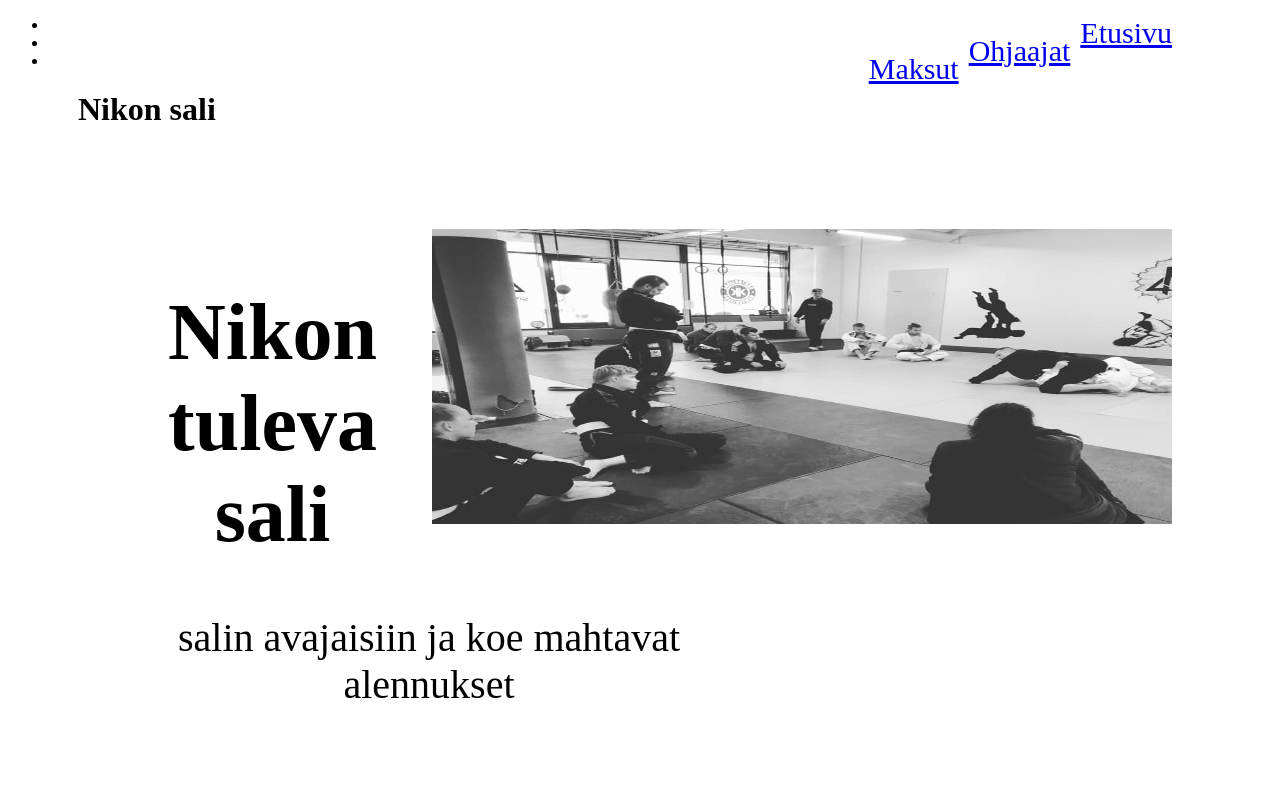
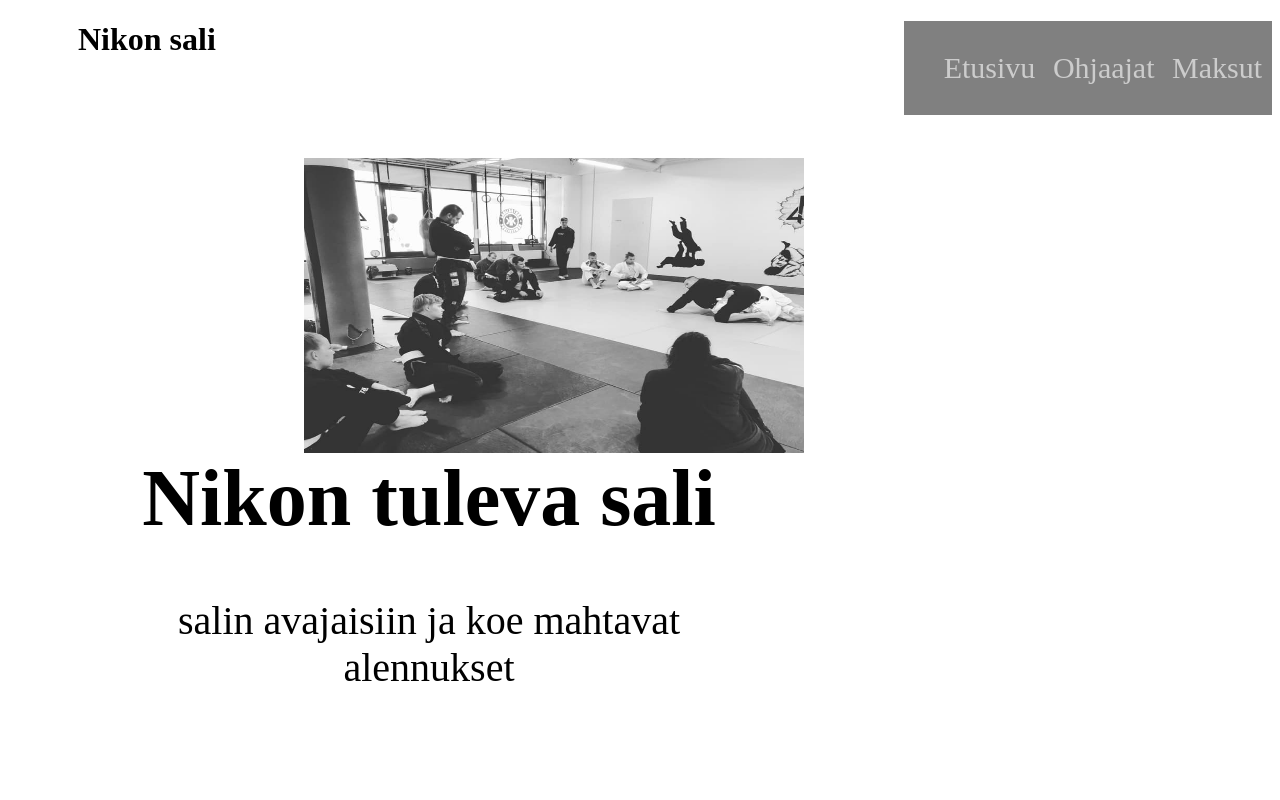
Before and after one commit to nicozez1/niko_rantalawww21, a plain HTML site: page index.html in a window 1280 px wide. Shown: the top 800 px of the page. Drawn offline with Linux system fonts and the light colour scheme.

Commit message:
style changes and navbar fix

```diff
--- a/css/style.css
+++ b/css/style.css
@@ -10,17 +10,29 @@
     margin:100px;
 }
 
-#navbar{
+#nav{
+    background-color: gray;
     float:right;
     font-size: 30px;
 }
+#nav ul li {
+    display: inline-block;
+
+}
+
+#nav ul li a{
+	color: #CCC;
+    text-decoration: none;
+}
+
+
 
 #biglogo{
     float:right;
     height:295px;
-    width:740px;
+    width:500px;
     margin-right:100px;
-    margin-top:79px;
+    margin-top:78px;
 }
 
 #matchbanner{
--- a/index.html
+++ b/index.html
@@ -7,17 +7,21 @@
             <meta name="description" content="Tämä sivu on minun uudelle salille tehty esimerkki">
             <!--tässä linkitetään css filu-->
             <link rel="stylesheet" href="css/style.css"type="text/css">
+            <style type="text/css"></style>
             <!--Here i set title icon-->
             <link rel="icon" href="images/icon.png" type="image/x-icon">
 
         </head>
         <body>
         <!--Exercise2-->
+        <div id="nav">
         <ul>
-        <li><a id="navbar" style="margin-right: 100px;" href="index.html">Etusivu</a></li>
-        <li><a id="navbar" style="margin-right: 10px;" href="Ohjaajat.html">Ohjaajat</a></li>
-        <li><a id="navbar" style="margin-right: 10px;" href="Maksut.html">Maksut</a></li>
+        <li><a style="margin-right: 10px;" href="index.html">Etusivu</a></li>
+        <li><a style="margin-right: 10px;" href="Ohjaajat.html">Ohjaajat</a></li>
+        <li><a style="margin-right: 10px;" href="Maksut.html">Maksut</a></li>
         </ul>
+            </div>
+        </div>
         <h1 style="margin-left: 70px;">Nikon sali</h1>
         <!--Exercise1-->
         <img id="biglogo" src="images/sali.jpg" alt="Sali kuva">
```
